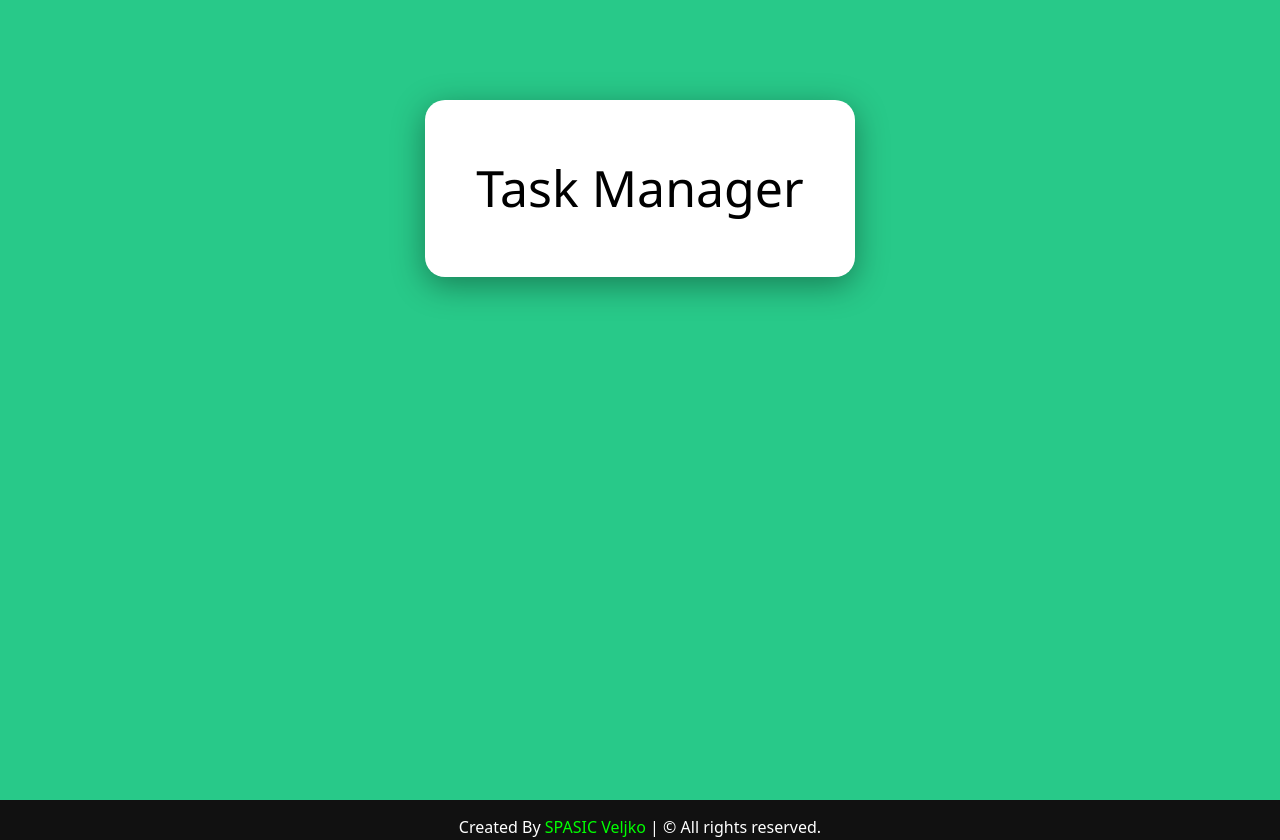
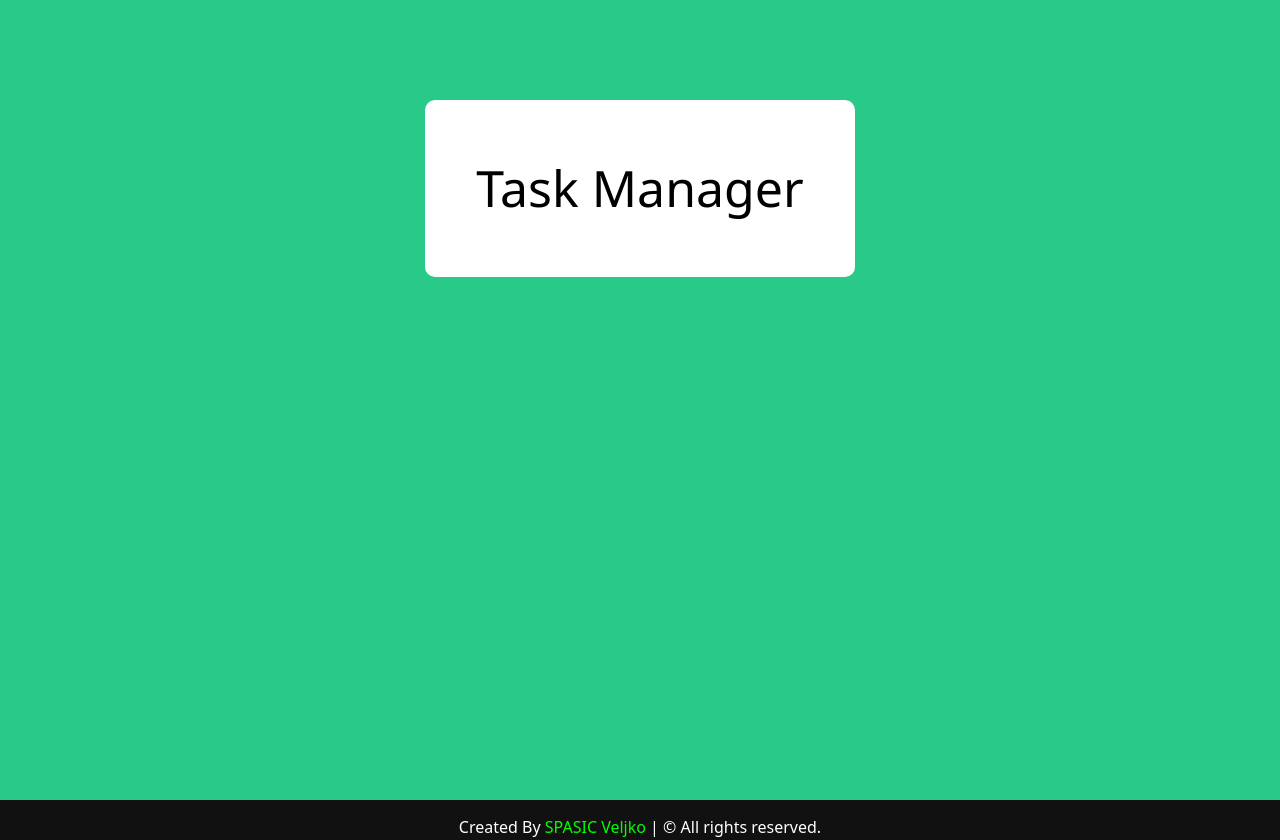
Before and after one commit to TheVSDev/tasker, a Next.js app: page /task-manager in a window 1280 px wide. Built offline with nearby package versions, Linux system fonts and the light colour scheme.

Commit message:
update: Container component style

```diff
--- a/src/web/styles/Home.module.css
+++ b/src/web/styles/Home.module.css
@@ -65,7 +65,6 @@
     background: white;
     backdrop-filter: blur(10px);
     -webkit-backdrop-filter: blur(10px);
-    border-radius: 20px;
+    border-radius: 10px;
     border: 1px solid rgba(255, 255, 255, 0.18);
-    box-shadow: 0 8px 32px 0 rgba(0, 0, 0, 0.37);
 }
```
